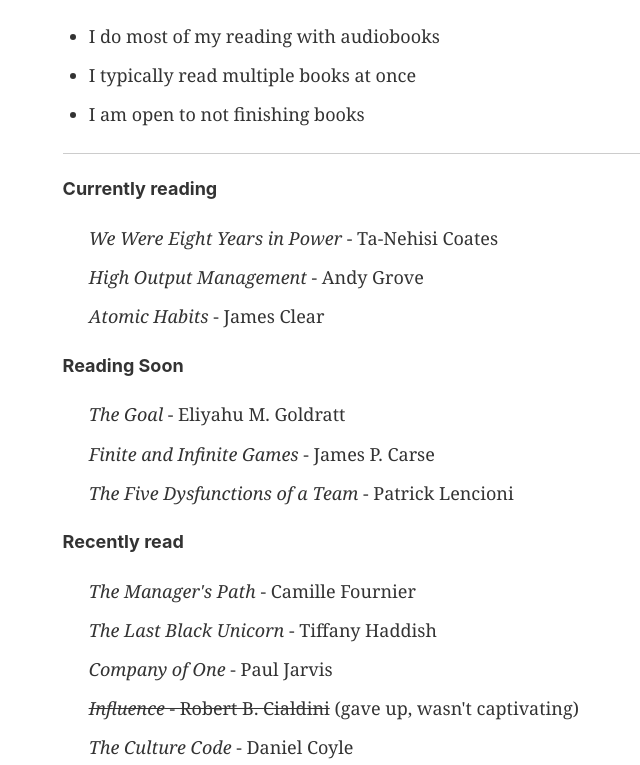
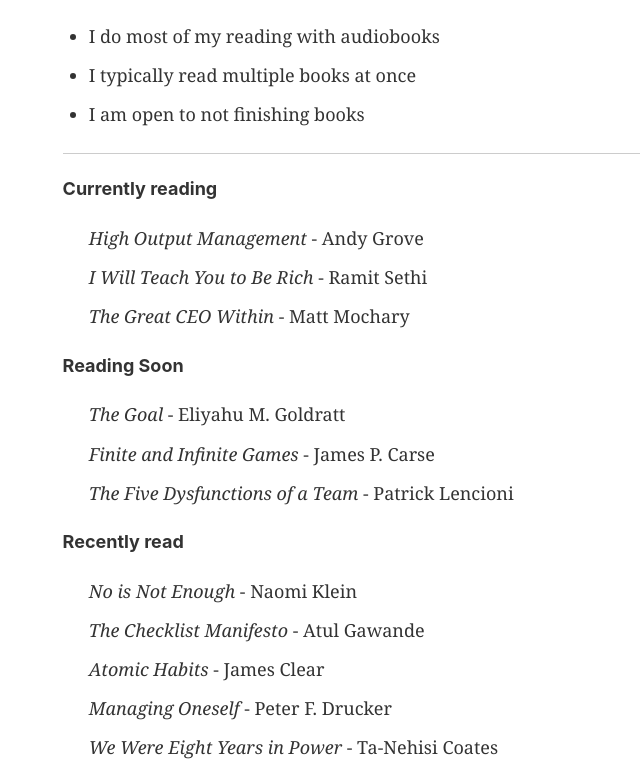
Before and after one commit to render-examples/gatsby-starter-default, a Gatsby site: page /reading in a window 1280 px wide. Shown: the part 187-952 px from the top of the page, without its empty margins (117-757 px from the left). Built offline with nearby package versions, Linux system fonts and the light colour scheme; Gatsby itself is replaced by a stand-in of ours.

Commit message:
Updates reading section

```diff
--- a/src/pages/reading.js
+++ b/src/pages/reading.js
@@ -19,13 +19,13 @@
     <h4>Currently reading</h4>
     <ul className="reading">
       <li>
-        <i>We Were Eight Years in Power</i> - Ta-Nehisi Coates
-      </li>
-      <li>
         <i>High Output Management</i> - Andy Grove
       </li>
       <li>
-        <i>Atomic Habits</i> - James Clear
+        <i>I Will Teach You to Be Rich</i> - Ramit Sethi
+      </li>
+      <li>
+        <i>The Great CEO Within</i> - Matt Mochary
       </li>
     </ul>
     <h4>Reading Soon</h4>
@@ -42,6 +42,21 @@
     </ul>
     <h4>Recently read</h4>
     <ul className="reading">
+      <li>
+        <i>No is Not Enough</i> - Naomi Klein
+      </li>
+      <li>
+        <i>The Checklist Manifesto</i> - Atul Gawande
+      </li>
+      <li>
+        <i>Atomic Habits</i> - James Clear
+      </li>
+      <li>
+        <i>Managing Oneself</i> - Peter F. Drucker
+      </li>
+      <li>
+        <i>We Were Eight Years in Power</i> - Ta-Nehisi Coates
+      </li>
       <li>
         <i>The Manager's Path</i> - Camille Fournier
       </li>
@@ -108,6 +123,9 @@
         <i>Who Rules the World?</i> - Noam Chomsky
       </li>
       <li>
+        <i>Four Futures</i> - Peter Frase
+      </li>
+      <li>
         <i>The Bottom Billion</i> - Paul Collier
       </li>
       <li>
```
